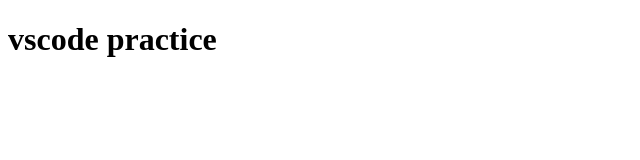
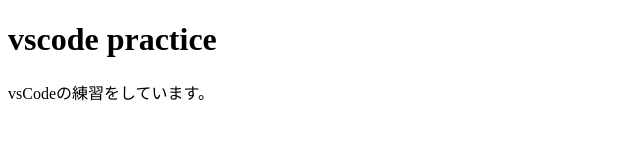
Before and after one commit to ytakahashisys26-source/vscode-practice, a plain HTML site: page index.html in a window 1280 px wide. Shown: the whole page, without its empty margins (0-640 px from the left). Drawn offline with Linux system fonts and the light colour scheme.

Commit message:
index.htmlを修正

```diff
--- a/index.html
+++ b/index.html
@@ -7,5 +7,6 @@
 </head>
 <body>
     <h1>vscode practice</h1>
+    <p>vsCodeの練習をしています。</p>
 </body>
 </html>
```
